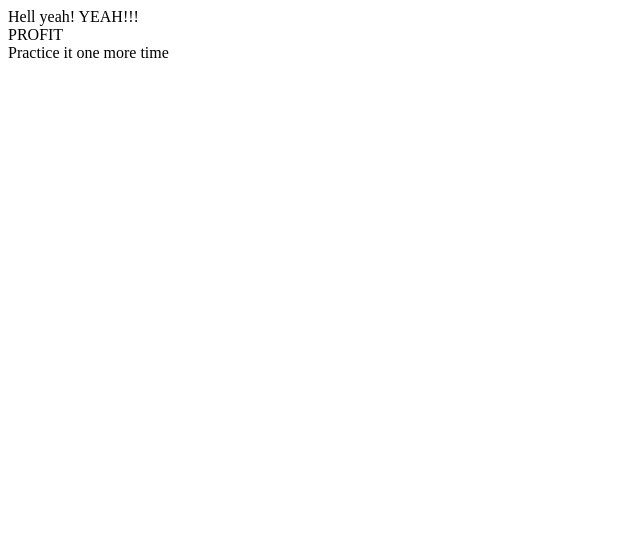
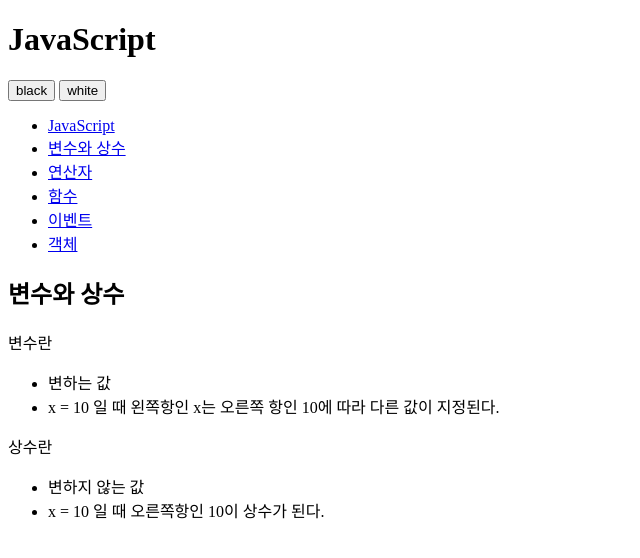
Before and after one commit to galaxyrover/opentutorials-galaxyrover, a plain HTML site: page index.html in a window 1280 px wide. Shown: the whole page, without its empty margins (0-640 px from the left). Drawn offline with Linux system fonts and the light colour scheme.

Commit message:
index.html is fully modified

```diff
--- a/index.html
+++ b/index.html
@@ -1,21 +1,52 @@
 <!DOCTYPE html>
-<html lang="en">
+<html>
 <head>
 <meta charset="utf-8" />
-<!-- Always force latest IE rendering engine (even in intranet) & Chrome Frame
-Remove this if you use the .htaccess -->
-<meta http-equiv="X-UA-Compatible" content="IE=edge,chrome=1" />
-<title>index</title>
-<meta name="description" content="" />
-<meta name="author" content="egoing" />
-<meta name="viewport" content="width=device-width; initial-scale=1.0" />
-<!-- Replace favicon.ico & apple-touch-icon.png in the root of your domain and delete these references -->
-<link rel="shortcut icon" href="/favicon.ico" />
-<link rel="apple-touch-icon" href="/apple-touch-icon.png" />
 </head>
-<body>
-Hell yeah! YEAH!!!<br>
-PROFIT<br>
-Practice it one more time
+<body id="body">
+<div>
+<header>
+<h1>JavaScript</h1>
+</header>
+<div id="toolbar">
+<input type="button" value="black" />
+<input type="button" value="white" />
+</div>
+<nav>
+<ul>
+<li><a href="http://opentutorials.org/course/49/17">JavaScript</a></li>
+<li><a href="http://opentutorials.org/course/49/16">변수와 상수</a></li>
+<li><a href="http://opentutorials.org/course/49/18">연산자</a></li>
+<li><a href="http://opentutorials.org/course/49/19">함수</a></li>
+<li><a href="http://opentutorials.org/course/49/20">이벤트</a></li>
+<li><a href="http://opentutorials.org/course/49/21">객체</a></li>
+</ul>
+</nav>
+<article>
+<h2>변수와 상수</h2>
+<div>
+<p>변수란</p>
+<ul>
+<li>
+변하는 값
+</li>
+<li>
+x = 10 일 때 왼쪽항인 x는 오른쪽 항인 10에 따라 다른 값이 지정된다.
+</li>
+</ul>
+<p>
+상수란
+</p>
+<ul>
+<li>
+변하지 않는 값
+</li>
+<li>
+x = 10 일 때 오른쪽항인 10이 상수가 된다.
+</li>
+</ul>
+</div>
+</article>
+</div>
 </body>
 </html>
```
